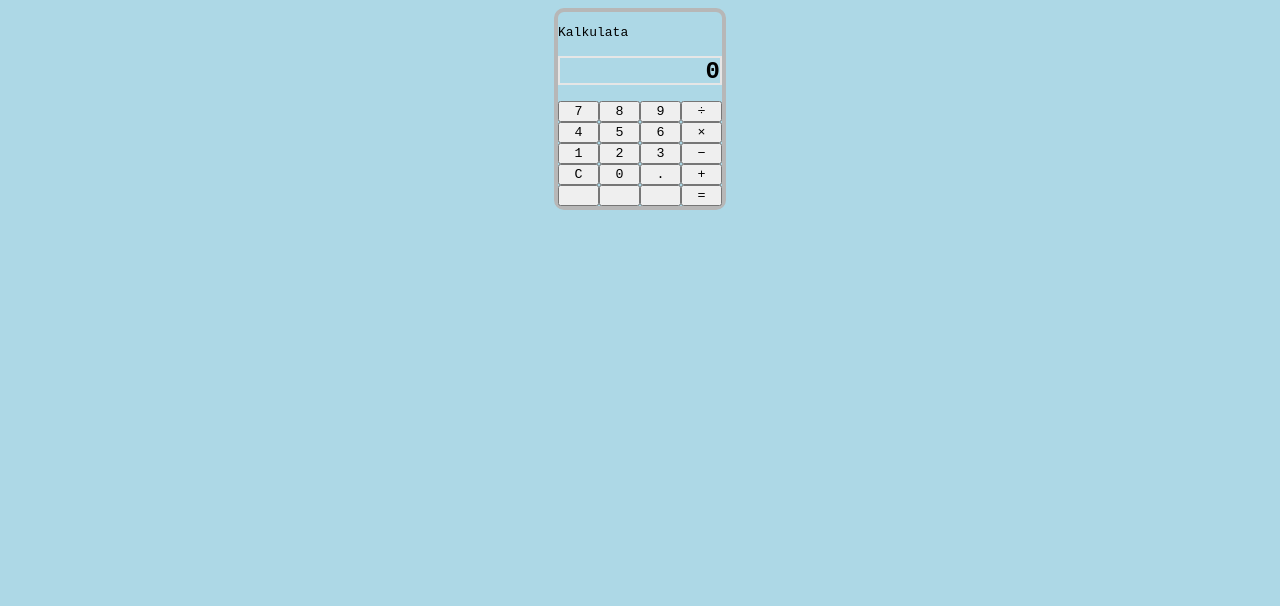
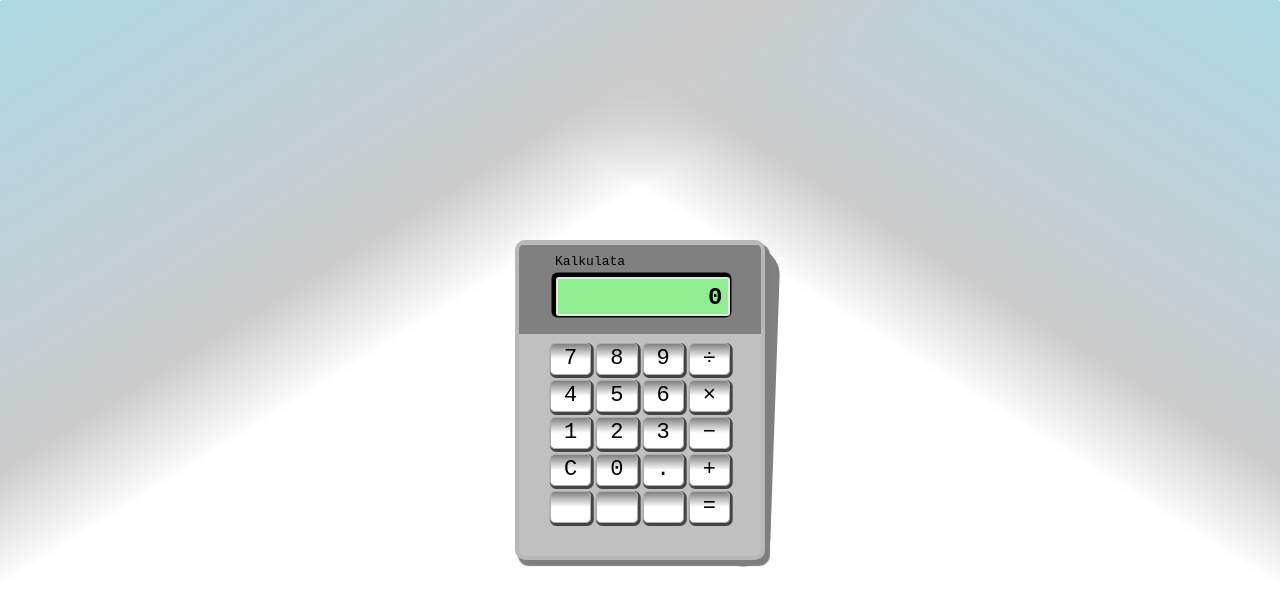
Before and after one commit to JacMan1st/First-Calculator, a React (Vite) app: page / in a window 1280 px wide. Shown: the top 606 px of the page. Built offline with nearby package versions, Linux system fonts and the light colour scheme.

Commit message:
lots of CSS added and a 12 digit max message displays when exceading 12

```diff
--- a/src/App.css
+++ b/src/App.css
@@ -7,14 +7,43 @@ body {
     justify-content: center;
     align-items: center;
     background-color: lightblue;
+    background: linear-gradient(to bottom right, transparent 1px, lightblue
+    1px, #ccc 400px, transparent 500px),
+    linear-gradient(to bottom left, transparent 1px, lightblue 1px, #ccc 400px, transparent 500px);
+    background-repeat: no-repeat;
+    background-size: cover;
+    margin: 0;
+    height: 100vh;
 }
 
 .container {
+    position: relative;
+    background: linear-gradient(to bottom, transparent 1px, grey 1px, grey 90px, transparent 10px);
+    display: flex;
+    justify-content: center;
+    align-items: center;
+    flex-direction: column;
     border: 4px solid rgb(183, 183, 183);
     border-radius: 10px;
+    background-color: silver;
+    box-sizing: border-box;
+    box-shadow: 4px 5px 1px 1px rgb(126, 126, 126);
+    width: 250px;
+    height: 320px;
 }
 
-
+.container::before {
+    content: "";
+    position: absolute;
+    margin-left: 77%;
+    margin-top: 12px;
+    width: 10%;
+    height: 92.5%;
+    box-shadow: 15px 0px 0px 15px grey;
+    transform: rotate(2deg);
+    border-radius: 20px;
+    z-index: -1;
+}
 
 .inputBox {
     text-align: right;
@@ -22,10 +51,47 @@ body {
     width: 160px;
     height: 25px;
     border: 2px solid rgb(230, 230, 230);
-
+    box-shadow: -1.5px -1.5px 0px 3px black;
+    background-color: lightgreen;
+    padding: 5px;
+    border-radius: 3px;
+    overflow: hidden;
+    margin-top: 30px;
+    margin-left: 5px;
 }
 
 .buttonGroup {
+    font-size: 180px;
+    align-items: stretch;
+    flex-flow: nowrap;
     display: grid;
     grid-template-columns: repeat(4,1fr);
+    grid-gap: 5px;
+    margin-bottom: 20px;
+    padding: 10px;
+    box-sizing: border-box;
+    height: 200px;
+    width: 200px;
 }
+
+.buttons {
+    font-size: 22px;
+    background: linear-gradient(grey, white, white);
+    border: 1px solid #acacac;
+    border-radius: 5px;
+    box-shadow: 1.3px 1.5px 0px 1.4px rgb(68, 68, 68);
+    transition: background 0.3s ease;
+}
+
+.buttons:active {
+    border: 1px solid #acacac;
+    background: linear-gradient(white, grey);
+    box-shadow: 0.5px 0.5px 1px .5px black;
+}
+
+p {
+    position: absolute;
+    z-index: 1;
+    margin-bottom: 290px;
+    margin-right: 100px;
+}
--- a/src/App.jsx
+++ b/src/App.jsx
@@ -5,16 +5,24 @@ import './App.css';
 const App = () => {
 
   const [sum, setSum] = useState("0");
-  const buttons = ["7", "8", "9", "÷", "4", "5", "6", "×", "1", "2", "3", "−", "C", "0", ".", "+", "","","", "="];
+  const buttons =
+  ["7", "8", "9", "÷", "4", "5", "6", "×", "1", "2", "3", "−", "C", "0", ".", "+", "","","", "="];
 
   const handleClick = (string) => {
+
+  // display a message for maximum limit
+    if (sum.length >= 12 && string !== "C") {
+      setSum("      Max 12");
+      return;
+    }
   if (string === "=") {
     try {
       // replaces the standard operations with tradisional
       let expression = sum.replace(/÷/g, '/').replace(/×/g, '*').replace(/−/g, '-');
       setSum(evaluate(expression));
+
+      //  display an error message if calculation is invalid
       } catch (error) {
-      //  display an error message if calculation is invalid
         setSum("Error");
       }
     } else if (string === "C") {
```
Lines whose indentation alone changed are shown as unchanged.
